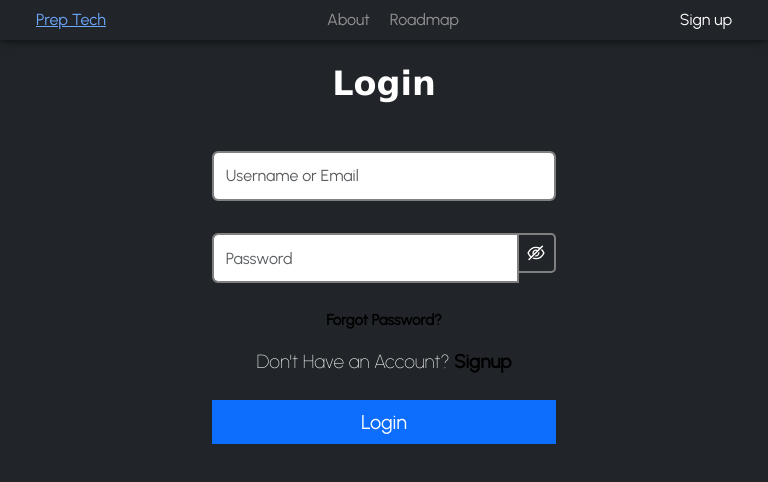
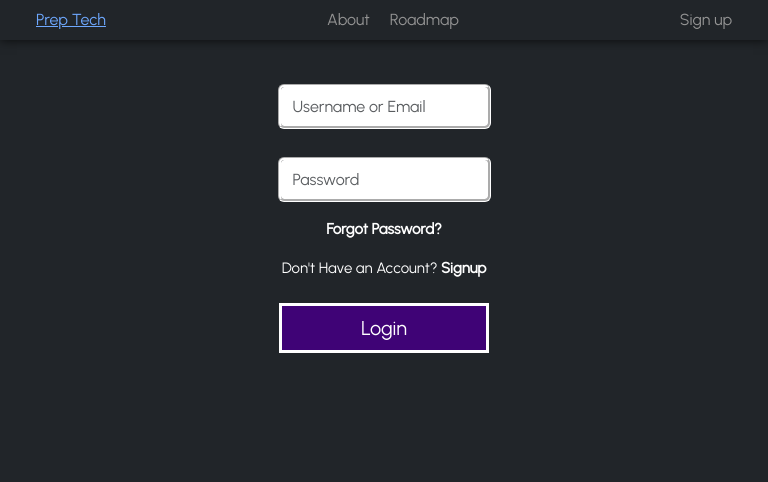
Before and after one commit to AkashDholakiya/Prep-Tech, a React (Create React App) app in the folder Client/: page /login in a window 768 px wide. Shown: the top 482 px of the page. Built offline with nearby package versions, Linux system fonts and the light colour scheme.

Commit message:
MY changes

```diff
--- a/Client/src/Component/Navbar.jsx
+++ b/Client/src/Component/Navbar.jsx
@@ -1,11 +1,19 @@
 import Container from 'react-bootstrap/Container';
-import Nav from 'react-bootstrap/Nav';
-import Navbar from 'react-bootstrap/Navbar';
+import {Nav,Navbar, Offcanvas} from 'react-bootstrap';
 import { useNavigate, useLocation, Link } from 'react-router-dom';
-import MainImg from '../images/Prep-Tech.svg'
+import Signup from '../routes/Signup';
+import Login from '../routes/Login';
+import ForgotPass from '../routes/ForgotPass';
 import '../css/nav_style.css'
+import { useState } from 'react';
 
 function Navbaar() {
+  const [show, setShow] = useState(false);
+  const [showsignup,setshowsignup] = useState(true);
+  const [showlogin,setshowlogin] = useState(false);
+  const [showforgot,setshowforgot] = useState(false);
+  const handleClose = () => setShow(false);
+  const handleShow = () => setShow(true);
   const addthis = { color: 'white' }
   const nullstate = { color: '#949494' }
   const navigate = useNavigate()
@@ -27,7 +35,7 @@ function Navbaar() {
     marginLeft: '20px'
   }
 
-  const Navstyle= {
+  const Navstyle = {
     boxShadow: '0px 0px 10px 0px rgba(0,0,0,0.75)',
   }
   return (
@@ -37,12 +45,28 @@ function Navbaar() {
           <div>
             <Link to='/' className='main_img'>Prep Tech</Link>
           </div>
-            <Nav>
-              <Link to='/about' style={{...linkstyle,...location.pathname === '/about' ? addthis : nullstate}}>About</Link>
-              <Link to='/roadmap' style={{...linkstyle,...location.pathname === '/roadmap' ? addthis : nullstate}}>Roadmap</Link>
-            </Nav>
-            <Nav>
-              {!localStorage.getItem('token') ? <Link to='/signup' style={{...linkstyle,...location.pathname === '/signup' || location.pathname === '/login' || location.pathname === '/forget-password' ? addthis : nullstate}}>Sign up</Link> : <Link style={linkstyle} onClick={handlelogout}>Logout</Link>}
+          <Nav>
+            <Link to='/about' style={{ ...linkstyle, ...location.pathname === '/about' ? addthis : nullstate }}>About</Link>
+            <Link to='/roadmap' style={{ ...linkstyle, ...location.pathname === '/roadmap' ? addthis : nullstate }}>Roadmap</Link>
+          </Nav>
+          <Nav>
+            {!localStorage.getItem('token') ?
+            <>
+            <Link style={linkstyle} onClick={handleShow}>Sign up</Link>
+            <Offcanvas show={show} onHide={handleClose} placement='end' >
+              <Offcanvas.Header closeButton>
+                <Offcanvas.Title>
+                  {showsignup ? "Sign up" : showlogin ? "Login" : "Forgot Password"}
+                </Offcanvas.Title>
+              </Offcanvas.Header>
+              <Offcanvas.Body>
+                {showsignup && <Signup setshowlogin={setshowlogin} setshowsignup={setshowsignup} />}
+                {showlogin && <Login setshowforgot={setshowforgot} setshowlogin={setshowlogin} setshowsignup={setshowsignup} />}
+                {showforgot && <ForgotPass setshowsignup={setshowsignup} setshowforgot={setshowforgot} />}
+              </Offcanvas.Body>
+            </Offcanvas>
+            </>
+           : <Link style={linkstyle} onClick={handlelogout}>Logout</Link>}
             </Nav>
         </Container>
       </Navbar>
--- a/Client/src/css/about.css
+++ b/Client/src/css/about.css
@@ -7,7 +7,7 @@
 .about-h3{
     text-align: left;
 }
-p{
+.about-p{
     font-family: Urbanist;
     font-weight: 100;
     text-align: justify;
--- a/Client/src/css/signup.css
+++ b/Client/src/css/signup.css
@@ -1,5 +1,7 @@
 .outsider {
-    font-size: 15px;
+    /* font-size: 15px;  */
+    padding: 20px 120px 40px 120px;
+
 }
 
 .logsig {
@@ -7,8 +9,11 @@
     justify-content: center;
     align-items: center;
     flex-direction: column;
-    height: 90vh;
+    height: 100%;
+    /* min-width: min-content; */
+    /* border: 3px groove white; */
 }
+
 
 .logsig h1 {
     font-family: Verdana, Geneva, Tahoma, sans-serif;
@@ -16,14 +21,14 @@
 }
 
 .logsig form input[type="password"],
-.logsig form input[type="text"]  {
+.logsig form input[type="text"], .logsig form input[type="email"] {
     width: 20vw;
-    height: 50px;
+    height: 45px;
 }
 
 .logsig form input[type="name"],
 .logsig form input[type="email"]{
-    height: 50px;
+    height: 45px;
 }
 
 .submit {
@@ -41,54 +46,54 @@
     text-align: center;
 }
 
-.eye {
-    background-color: transparent;
-    border-top: 2px solid grey;
-    border-right: 2px solid grey;
-    border-bottom: 2px solid grey;
-    display: flex;
-    justify-content: center;
-    align-items: center;
-    border-radius: 5px;
-    color: var(--white);
-    outline: none;
-    cursor: pointer;
-    font-size: 20px;
-    width: 50px;
-    height: 50px;
-    transition: all 0.5s;
-}
-
 .link {
     text-decoration: none;
-    color: black;
+    color: white;
     text-align: center;
     font-weight: 600;
 }
 
 .form-control {
-    border: 2px solid grey;
+    border: 2px solid rgb(255, 255, 255);
     color: black;
+    border: 3px groove white;
+
 }
 
+.form-control:hover{
+    background-color: rgb(63, 3, 118);
+    transform:scale(1.015);
+    transition: 1s;
+    color:aliceblue;
+    border-color: aliceblue;
+}
 .form-control:focus {
     box-shadow: 0px 0px 5px grey;
-    border: 2px solid black;
+    border: 2px solid rgb(255, 255, 255);
     /* box-shadow: none; */
 }
 
 .link:hover {
     text-decoration: underline;
+    color: white;
 }
 
 .mybtn {
     display: flex;
     justify-content: center;
     align-items: center;
-    width: 420px;
+    width: 210px;
     border-radius: 0%;
     font-size: 20px;
     height: 50px;
+    background-color: rgb(63, 3, 118);
+    border: 3px solid rgb(255, 255, 255);
+
+}
+.mybtn:hover{
+        background-color: rgb(0, 0, 0);
+        color:aliceblue;
+        border-color: aliceblue;
 }
 
 .end {
@@ -96,99 +101,3 @@
     right: 10px;
     bottom: 8px;
 }
-
-@media screen and (max-width : 768px) {
-    .outsider {
-        display: flex;
-        justify-content: center;
-        align-items: center;
-        width: auto;
-        font-size: 15px;
-    }
-
-    .logsig {
-        display: flex;
-        justify-content: center;
-        align-items: center;
-        flex-direction: column;
-        border-radius: 0;
-        height: 100%;
-        width: 100%;
-        box-shadow: none;
-    }
-
-    .logsig form input[type="password"] {
-        width: 80%;
-    }
-
-    .logsig form input[type="text"] {
-        width: 80%;
-    }
-
-    .mybtn {
-        display: flex;
-        justify-content: center;
-        align-items: center;
-        width: 100%;
-        font-size: 20px;
-        height: 20%;
-    }
-
-    .eye {
-        color: var(--white);
-        outline: none;
-        cursor: pointer;
-        font-size: 20px;
-        width: 15%;
-        transition: all 0.5s;
-    }
-}
-
-@media only screen and (min-width: 768px) and (max-width : 1044px) {
-    .outsider {
-        display: flex;
-        justify-content: center;
-        align-items: center;
-        width: auto;
-        font-size: 15px;
-    }
-
-    .logsig {
-        display: flex;
-        justify-content: center;
-        align-items: center;
-        flex-direction: column;
-        border-radius: 0;
-        height: 100%;
-        width: 100vw;
-        box-shadow: none;
-    }
-
-    .logsig form input[type="password"] {
-        width: 40vw;
-        margin-bottom: 10px;
-    }
-
-    .logsig form input[type="name"] {
-        margin-bottom: 10px;
-    }
-
-    .mybtn {
-        display: flex;
-        justify-content: center;
-        align-items: center;
-        width: 100%;
-        font-size: 20px;
-        height: 20%;
-    }
-
-    .eye {
-        color: var(--white);
-        outline: none;
-        cursor: pointer;
-        font-size: 20px;
-        width: 5vw;
-        height: 40px;
-        transition: all 0.5s;
-    }
-}
--- a/Client/src/routes/ForgotPass.jsx
+++ b/Client/src/routes/ForgotPass.jsx
@@ -38,14 +38,13 @@ const ForgotPass = (props) => {
     return (
         <div className="outsider">
             <div className='logsig'>
-                <h1 className='my-2'>Forgot Password</h1>
                 <form onSubmit={handle}>
                     <div className="mb-2">
                         <label htmlFor="text" className="form-label"></label>
-                        <input type="email" className="form-control" value={cred.email} onChange={onChange} id="email" name="email" aria-describedby="emailHelp" style={{width:'400px'}} placeholder='Email'/>
+                        <input type="email" className="form-control" value={cred.email} onChange={onChange} id="email" name="email" aria-describedby="emailHelp" placeholder='Email'/>
                     </div>
                     <div className='center'>
-                        <p className='my-2' style={{fontSize:'15px'}}>click me to <Link className='link' to={'/signup'}>Sign up</Link></p>
+                        <p className='my-2' style={{fontSize:'15px'}}>click me to <Link className='link' onClick={() => {props.setshowsignup(true); props.setshowforgot(false)}}>Sign up</Link></p>
                     </div>
                     <div className="submit">
                     <button type="submit" className="mybtn btn btn-primary my-2">Send</button>
--- a/Client/src/routes/Login.jsx
+++ b/Client/src/routes/Login.jsx
@@ -1,8 +1,7 @@
 import React, { useState } from 'react'
 import { useNavigate,Link } from 'react-router-dom'
 import '../css/signup.css'
-import {AiOutlineEyeInvisible} from 'react-icons/ai'
-import {AiOutlineEye} from 'react-icons/ai'
+
 
 const Login = (props) => {
     const [cred, setcred] = useState({ nameemail: '', password: ''});
@@ -46,13 +45,10 @@ const Login = (props) => {
     const onChange = (e) => {
         setcred({ ...cred, [e.target.name]: e.target.value })
     }
-    const addstyle = {
-        fontweight: 'bold'
-    }
     return (
         <div className="outsider">
         <div className='logsig'>
-            <h1 className='my-4'>Login</h1>
+            {/* <h1 className='my-4'>Login</h1> */}
             <form onSubmit={handle}>
                 <div className="mb-1">
                     <label htmlFor="nameemail" className="form-label"></label>
@@ -62,18 +58,13 @@ const Login = (props) => {
                 <label htmlFor="password" className="form-label"></label>
                     <div className="input-group passeye">
                         <input type="password" className="form-control" value={cred.password} onChange={onChange} id="password" name='password' placeholder='Password'/>
-                        {!eyeshow ? <span className='eye' onClick={() => {seteyeshow(!eyeshow)
-                        document.getElementById('password').type = eyeshow ? 'password' : 'text';}}><AiOutlineEyeInvisible/></span>
-                        : <span className='eye' onClick={() => {seteyeshow(!eyeshow)
-                        document.getElementById('password').type = eyeshow ? 'password' : 'text';
-                        }}><AiOutlineEye/></span>}
                     </div>
                 </div>
                 <div className="center my-3">
-                <Link className='link' to='/forget-password'>Forgot Password?</Link>
+                <Link className='link' onClick={() => {props.setshowforgot(true); props.setshowlogin(false)}}>Forgot Password?</Link>
                 </div>
                 <div className='center'>
-                    <p style={addstyle}>Don't Have an Account? <Link className='link' to='/signup'>Signup</Link></p>
+                    <p>Don't Have an Account? <Link className='link' onClick={() => {props.setshowsignup(true); props.setshowlogin(false)}}>Signup</Link></p>
                 </div>
                 <div className="submit">
                 <button type="submit" className="mybtn btn btn-primary my-2">Login</button>
--- a/Client/src/routes/Roadmap.jsx
+++ b/Client/src/routes/Roadmap.jsx
@@ -1,9 +1,13 @@
 import React from "react"
+import Ferm from "./Ferm"
 const roadmap = () => {
     return (
+        <>
     <div className="my-5">
         <h1>This is RoadMap</h1>
+       <button className="Ferm" onClick="openferm()">Frontend Development</button>
     </div>
+    </>
     )
 }
 export default roadmap
--- a/Client/src/routes/Signup.jsx
+++ b/Client/src/routes/Signup.jsx
@@ -1,13 +1,10 @@
 import React,{useState} from 'react'
 import { Link } from 'react-router-dom';
 import '../css/signup.css'
-import {AiOutlineEyeInvisible} from 'react-icons/ai'
-import {AiOutlineEye} from 'react-icons/ai'
+
 
 const Signup = (props) => {
     const [cred, setcred] = useState({username : '',email : '',password : '',cpassword: ''})
-    const [eyeshow1, seteyeshow1] = useState(false);
-    const [eyeshow2, seteyeshow2] = useState(false);
 
     const handle = async (e) => {
         let validation = true;
@@ -54,11 +51,11 @@ const Signup = (props) => {
     return (
         <div className='outsider'>
             <div className="logsig">
-                <h1 className='my-5'>Sign Up</h1>
+                {/* <h1 className='my-5'>Sign Up</h1> */}
                 <form onSubmit={handle}>
                     <div className="mb-1">
                         {/* <label htmlFor="name" className="form-label"></label> */}
-                        <input type="name" className="form-control"  value={cred.name} onChange={onChange} id="username" name="username" aria-describedby="emailHelp" required placeholder='Username'/>
+                        <input type="name" className="form-control"  value={cred.name} onChange={onChange}  id="username" name="username" aria-describedby="emailHelp" required placeholder='Username'/>
                         <label htmlFor="email" className="form-label"></label>
                         <input type="email" className="form-control" value={cred.email} onChange={onChange} id="email" name="email" aria-describedby="emailHelp" required placeholder='Email'/>
                     </div>
@@ -66,26 +63,16 @@ const Signup = (props) => {
                         <label htmlFor="password" className="form-label"></label>
                         <div className="input-group passeye">
                             <input type="password" className="form-control" value={cred.password} onChange={onChange} id="password" name='password' required placeholder='Password'/>
-                            {!eyeshow1 ? <span className='eye' onClick={() => {seteyeshow1(!eyeshow1)
-                            document.getElementById('password').type = eyeshow1 ? 'password' : 'text';}}><AiOutlineEyeInvisible/></span>
-                            : <span className='eye' onClick={() => {seteyeshow1(!eyeshow1)
-                            document.getElementById('password').type = eyeshow1 ? 'password' : 'text';
-                            }}><AiOutlineEye/></span>}
                         </div>
                     </div>
                     <div className="mb-1">
                         <label htmlFor="cpassword" className="form-label"></label>
                         <div className="input-group passeye">
                             <input type="password" className="form-control" value={cred.cpassword} onChange={onChange} id="cpassword" name='cpassword' required placeholder='Confirm Password'/>
-                            {!eyeshow2 ? <span className='eye' onClick={() => {seteyeshow2(!eyeshow2)
-                            document.getElementById('cpassword').type = eyeshow2 ? 'password' : 'text';}}><AiOutlineEyeInvisible/></span>
-                            : <span className='eye' onClick={() => {seteyeshow2(!eyeshow2)
-                            document.getElementById('cpassword').type = eyeshow2 ? 'password' : 'text';
-                            }}><AiOutlineEye/></span>}
                         </div>
                     </div>
                     <div className='center'>
-                        <p className='my-2' style={{fontSize:'15px'}}>Already Have an Account? <Link className='link' to='/login'>Login</Link></p>
+                        <p className='my-2' style={{fontSize:'15px'}}>Already Have an Account? <Link className='link' onClick={() => {props.setshowlogin(true); props.setshowsignup(false)}}>Login</Link></p>
                     </div>
                     <div className="submit">
                         <button type="submit" className=" mybtn btn btn-primary my-2">Sign Up</button>
```
Also changed, not shown: Client/src/routes/About.jsx (+4 -4 lines), Client/src/routes/Ferm.jsx (added, +10 -0 lines).
